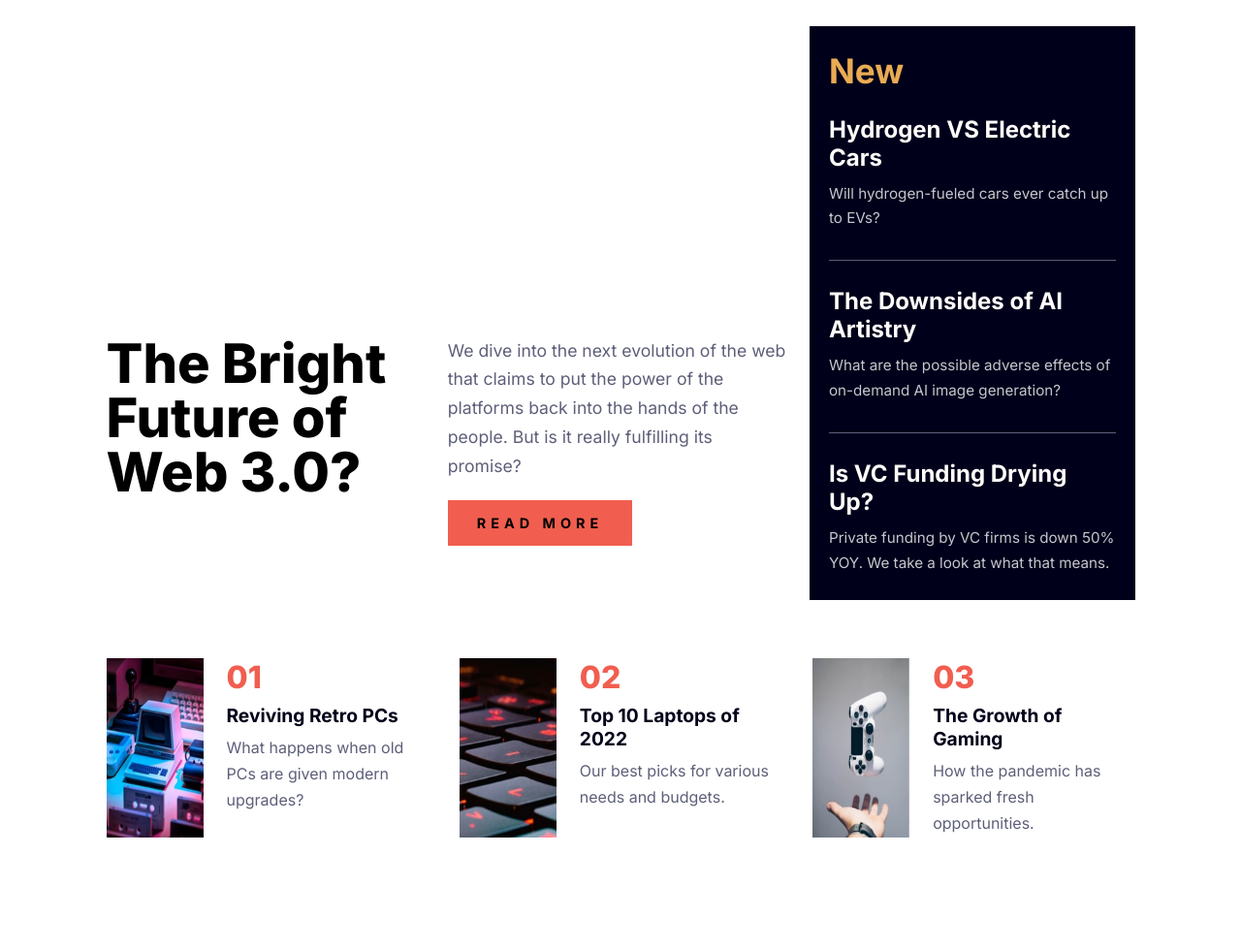
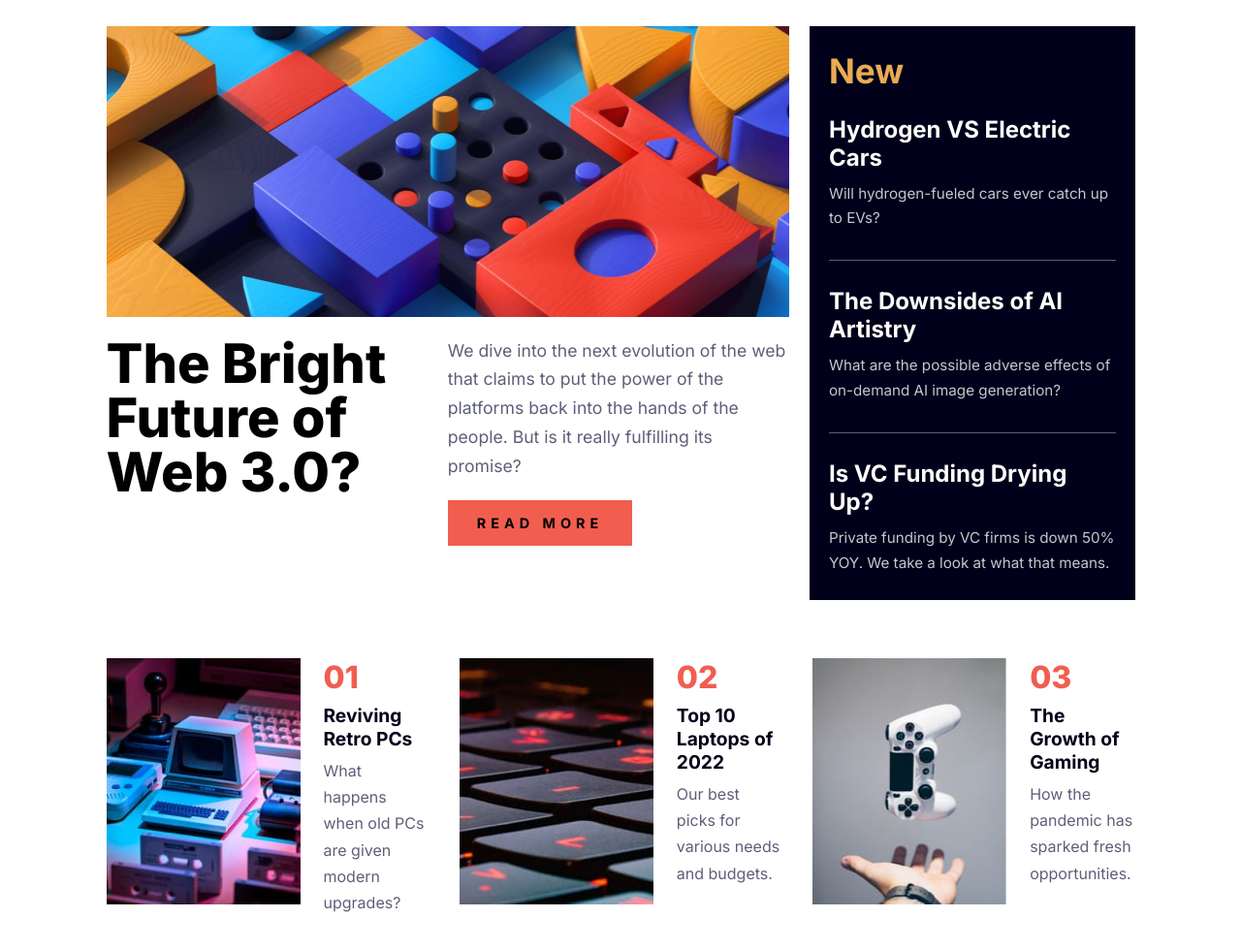
Before and after one commit to ajibona/news-homepage, a plain HTML site: page index.html in a window 1280 px wide. Shown: the part 107-1086 px from the top of the page at 97% size. Drawn offline with Linux system fonts and the light colour scheme.

Commit message:
Update style.css

```diff
--- a/style.css
+++ b/style.css
@@ -109,7 +109,7 @@ a{
 .hero-banner-container .banner-hero-image{
   width: 100%;
   min-height: 300px;
-  background: url('../news-homepage-main/assets/images/image-web-3-mobile.jpg');
+  background: url('assets/images/image-web-3-mobile.jpg');
   background-position: center;
   background-size: cover;
   background-repeat: no-repeat;
@@ -208,11 +208,6 @@ a{
   gap: 1.5rem;
 }
 
-.product-banner img{
-  max-width: 100px;
-  height: 100%;
-}
-
 .product-list h1{
   color: var(--pc-soft-red);
   font-size: 2rem;
@@ -249,7 +244,7 @@ a{
   }
 
   .hero-banner-container .banner-hero-image{
-    background: url('../news-homepage-main/assets/images/image-web-3-desktop.jpg');
+    background: url('assets/images/image-web-3-desktop.jpg');
     background-position: center;
     background-size: cover;
     background-repeat: no-repeat;
```
